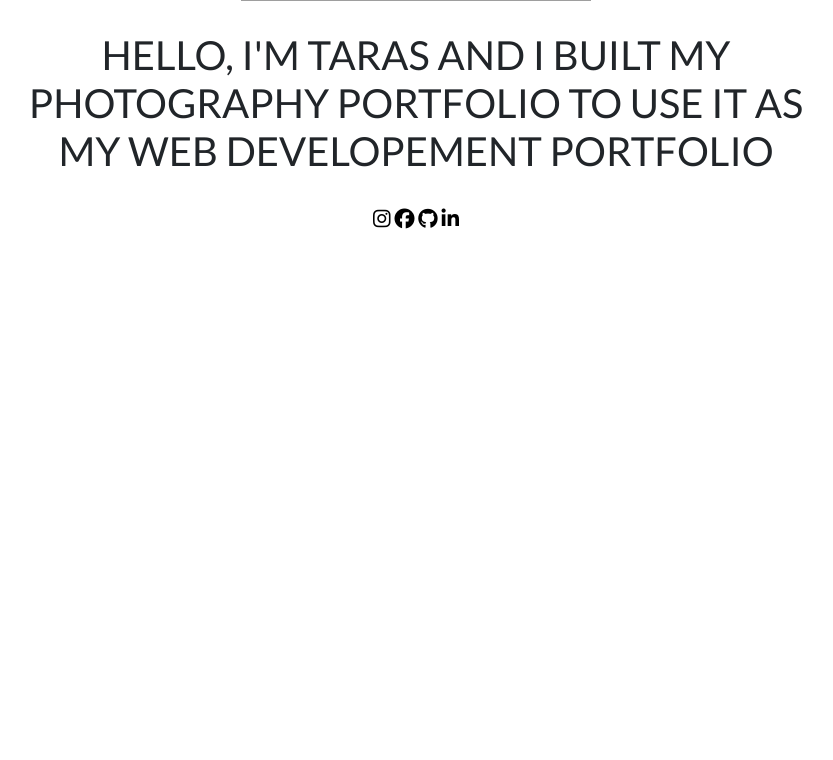
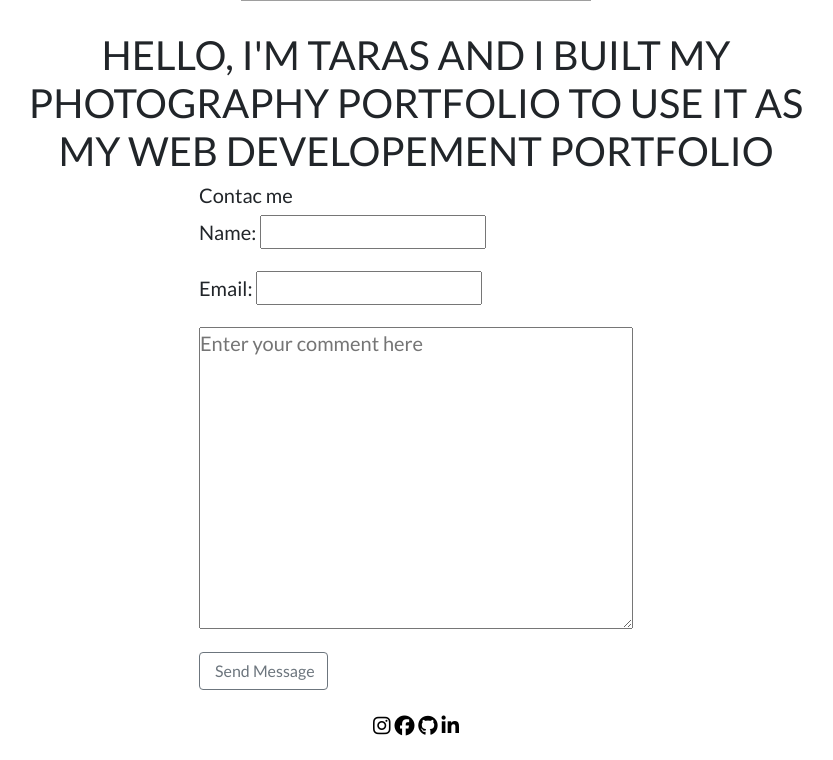
Before and after one commit to tarikkus-lviv/personal_django3_portfolio, a Django app: page /about/ in a window 1280 px wide. Shown: the part 811-1571 px from the top of the page, without its empty margins (224-1057 px from the left). Before the commit the page ends 1040 px from the top, so only its background shows below. Run offline with Django 3.2, Linux system fonts and the light colour scheme; some libraries are stand-ins or nearby versions; grey boxes are pictures that could not be loaded.

Commit message:
contact me form

```diff
--- a/portfolio/forms.py
+++ b/portfolio/forms.py
@@ -8,3 +8,10 @@ class CreateUserForm(UserCreationForm):
     class Meta:
         model = User
         fields = ['username', 'email', 'password1', 'password2']
+
+
+class ContactForm(forms.Form):
+    name= forms.CharField(max_length=500, label="Name")
+    email= forms.EmailField(max_length=500, label="Email")
+    comment= forms.CharField(label='',widget=forms.Textarea(
+                        attrs={'placeholder': 'Enter your comment here'}))
--- a/portfolio/templates/portfolio/about.html
+++ b/portfolio/templates/portfolio/about.html
@@ -9,9 +9,18 @@
   <div class="">
       <img class="photoabout" src="{% static 'portfolio/DSC05415.jpg' %}">
   </div>
-    <div>
-      <h1 class="abouttext">HELLO, I'M TARAS AND I BUILT MY PHOTOGRAPHY PORTFOLIO TO USE IT AS MY WEB DEVELOPEMENT PORTFOLIO</h1>
+  <div>
+    <h1 class="abouttext">HELLO, I'M TARAS AND I BUILT MY PHOTOGRAPHY PORTFOLIO TO USE IT AS MY WEB DEVELOPEMENT PORTFOLIO</h1>
+  </div>
+
+  <form method="post">
+    {% csrf_token %}
+    <div class="">
+      <h5>Contac me</h5>
+      {{ form.as_p }}
+        <button class="btn btn-outline-secondary" type="submit"> Send Message</button>
     </div>
+  </form>
 </div>
 
 
--- a/portfolio/views.py
+++ b/portfolio/views.py
@@ -4,13 +4,16 @@ from django.contrib.auth.forms import UserCreationForm, AuthenticationForm
 from django.contrib.auth.models import User
 from django.db import IntegrityError
 from django.contrib.auth import login, logout, authenticate
+from django.core.mail import send_mail
 import os
 from os.path import isfile,join
 
 from personal_portfolio import settings
 from pathlib import Path
 
-from .forms import CreateUserForm
+from .forms import CreateUserForm, ContactForm
+
+
 
 #у функції home, рядок projects = .... , це ми дістаємо доступ до усіх наших обєктів у DB і тепер зможемо їх показувати на нашій сторінці сайту, у рядку return... ,
 #ми передаємо інформацію у наш template, тобто інформацію із DB, щоб її було видно на самому сайті.
@@ -36,7 +39,33 @@ def presets(request):
 #     return render (request, {'presets': presets})
 
 def about(request):
-    return render(request, 'portfolio/about.html')
+    name=''
+    email=''
+    comment=''
+
+    form = ContactForm(request.POST or None)
+    if form.is_valid():
+        name= form.cleaned_data.get("name")
+        email= form.cleaned_data.get("email")
+        comment=form.cleaned_data.get("comment")
+
+        if request.user.is_authenticated:
+            subject = str(request.user) + "'s Comment"
+        else:
+            subject = "A Visitor's Comment"
+
+        comment = name + " with the email, " + email + ", sent the following message:\n\n" + comment;
+        send_mail(subject, comment, 'tarikkus24@gmail.com', [email])
+
+        context= {'form': form}
+
+        return render(request, 'portfolio/about.html', context)
+
+    else:
+        context= {'form': form}
+        return render(request, 'portfolio/about.html', context)
+
+    # return render(request, 'portfolio/about.html')
 
 def signupuser(request):
     if request.method == 'GET':
```
Also changed, not shown: personal_portfolio/settings.py (+8 -1 lines), db.sqlite3.
